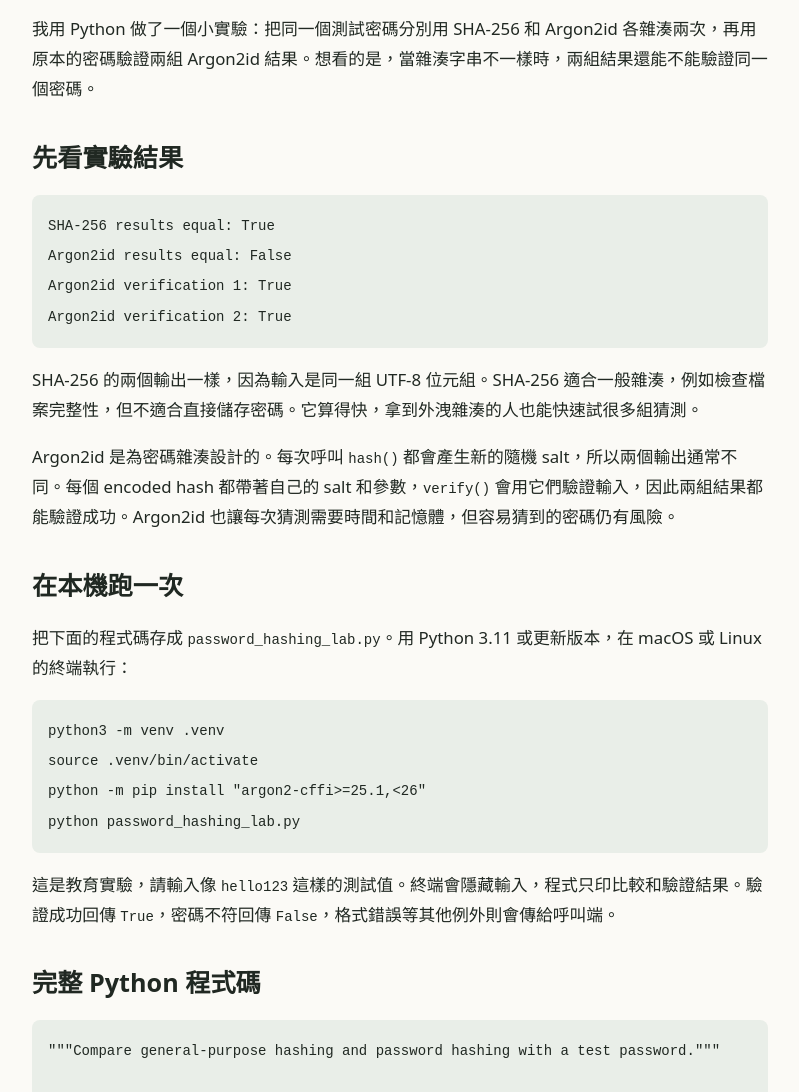
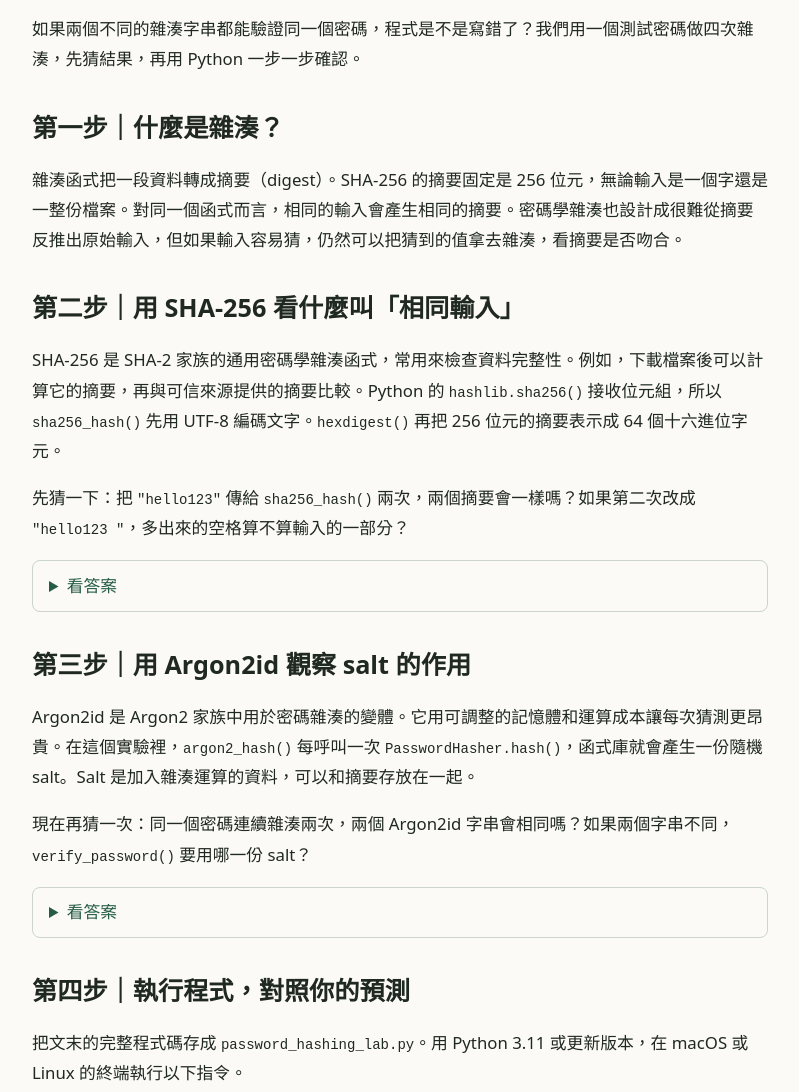
Before and after one commit to Eleanorecheng/password-hashing-lab, a plain HTML site: page index.html in a window 1280 px wide. Shown: the part 302-1394 px from the top of the page, without its empty margins (240-1039 px from the left). Drawn offline with Linux system fonts and the light colour scheme.

Commit message:
Teach password hashing through guided exercises

```diff
--- a/index.html
+++ b/index.html
@@ -15,6 +15,8 @@ header { padding-bottom: 1.5rem; border-bottom: 1px solid var(--line); }
 header p { color: var(--accent); }
 h1 { font-size: clamp(2rem, 6vw, 3.5rem); line-height: 1.2; margin: .4em 0; }
 h2 { margin-top: 2.2rem; line-height: 1.35; }
+details { padding: .6rem 1rem; border: 1px solid var(--line); border-radius: .5rem; }
+summary { cursor: pointer; color: var(--accent); }
 a { color: var(--accent); text-underline-offset: .2em; }
 pre { padding: 1rem; overflow-x: auto; background: var(--code); border-radius: .5rem; }
 code { font: .875rem/1.6 ui-monospace, monospace; }
@@ -27,23 +29,41 @@ code { font: .875rem/1.6 ui-monospace, monospace; }
 <p>Password Hashing Lab</p>
 <h1>同一個密碼，為什麼會有兩個雜湊？</h1>
 </header>
-<p>我用 Python 做了一個小實驗：把同一個測試密碼分別用 SHA-256 和 Argon2id 各雜湊兩次，再用原本的密碼驗證兩組 Argon2id 結果。想看的是，當雜湊字串不一樣時，兩組結果還能不能驗證同一個密碼。</p>
+<p>如果兩個不同的雜湊字串都能驗證同一個密碼，程式是不是寫錯了？我們用一個測試密碼做四次雜湊，先猜結果，再用 Python 一步一步確認。</p>
 
-<h2>先看實驗結果</h2>
+<h2>第一步｜什麼是雜湊？</h2>
+<p>雜湊函式把一段資料轉成摘要（digest）。SHA-256 的摘要固定是 256 位元，無論輸入是一個字還是一整份檔案。對同一個函式而言，相同的輸入會產生相同的摘要。密碼學雜湊也設計成很難從摘要反推出原始輸入，但如果輸入容易猜，仍然可以把猜到的值拿去雜湊，看摘要是否吻合。</p>
+
+<h2>第二步｜用 SHA-256 看什麼叫「相同輸入」</h2>
+<p>SHA-256 是 SHA-2 家族的通用密碼學雜湊函式，常用來檢查資料完整性。例如，下載檔案後可以計算它的摘要，再與可信來源提供的摘要比較。Python 的 <code>hashlib.sha256()</code> 接收位元組，所以 <code>sha256_hash()</code> 先用 UTF-8 編碼文字。<code>hexdigest()</code> 再把 256 位元的摘要表示成 64 個十六進位字元。</p>
+<p>先猜一下：把 <code>"hello123"</code> 傳給 <code>sha256_hash()</code> 兩次，兩個摘要會一樣嗎？如果第二次改成 <code>"hello123 "</code>，多出來的空格算不算輸入的一部分？</p>
+<details><summary>看答案</summary><p>第一次比較會得到 <code>True</code>。加上空格後，UTF-8 位元組已經變了，這兩個測試值的摘要不同。SHA-256 算得快，這對檔案完整性檢查有用，但直接用來儲存密碼會讓取得雜湊的人快速測試大量猜測。</p></details>
+
+<h2>第三步｜用 Argon2id 觀察 salt 的作用</h2>
+<p>Argon2id 是 Argon2 家族中用於密碼雜湊的變體。它用可調整的記憶體和運算成本讓每次猜測更昂貴。在這個實驗裡，<code>argon2_hash()</code> 每呼叫一次 <code>PasswordHasher.hash()</code>，函式庫就會產生一份隨機 salt。Salt 是加入雜湊運算的資料，可以和摘要存放在一起。</p>
+<p>現在再猜一次：同一個密碼連續雜湊兩次，兩個 Argon2id 字串會相同嗎？如果兩個字串不同，<code>verify_password()</code> 要用哪一份 salt？</p>
+<details><summary>看答案</summary><p>兩個字串通常不同。每個 encoded hash 都帶著自己的 salt、版本、成本參數和摘要。驗證時，函式庫從該字串讀取原本的 salt 和參數，用你這次輸入的密碼重算，再檢查摘要是否吻合。用新 salt 再呼叫一次 <code>hash()</code>，測到的是一次新的雜湊。</p></details>
+
+<h2>第四步｜執行程式，對照你的預測</h2>
+<p>把文末的完整程式碼存成 <code>password_hashing_lab.py</code>。用 Python 3.11 或更新版本，在 macOS 或 Linux 的終端執行以下指令。</p>
+<pre><code>python3 -m venv .venv
+source .venv/bin/activate
+python -m pip install "argon2-cffi&gt;=25.1,&lt;26"
+python password_hashing_lab.py</code></pre>
+<p>輸入一次性測試值，例如 <code>hello123</code>。終端會隱藏輸入，程式只印出比較與驗證結果。</p>
 <pre><code>SHA-256 results equal: True
 Argon2id results equal: False
 Argon2id verification 1: True
 Argon2id verification 2: True</code></pre>
-<p>SHA-256 的兩個輸出一樣，因為輸入是同一組 UTF-8 位元組。SHA-256 適合一般雜湊，例如檢查檔案完整性，但不適合直接儲存密碼。它算得快，拿到外洩雜湊的人也能快速試很多組猜測。</p>
-<p>Argon2id 是為密碼雜湊設計的。每次呼叫 <code>hash()</code> 都會產生新的隨機 salt，所以兩個輸出通常不同。每個 encoded hash 都帶著自己的 salt 和參數，<code>verify()</code> 會用它們驗證輸入，因此兩組結果都能驗證成功。Argon2id 也讓每次猜測需要時間和記憶體，但容易猜到的密碼仍有風險。</p>
+<p>前兩行比較的是字串，後兩行問的是輸入能否通過各自的驗證。把第二行的 <code>False</code> 和後兩行的 <code>True</code> 放在一起看，就能區分「兩個雜湊一不一樣」和「密碼對不對」。</p>
 
-<h2>在本機跑一次</h2>
-<p>把下面的程式碼存成 <code>password_hashing_lab.py</code>。用 Python 3.11 或更新版本，在 macOS 或 Linux 的終端執行：</p>
-<pre><code>python3 -m venv .venv
-source .venv/bin/activate
-python -m pip install "argon2-cffi&gt;=25.1,&lt;26"
-python password_hashing_lab.py</code></pre>
-<p>這是教育實驗，請輸入像 <code>hello123</code> 這樣的測試值。終端會隱藏輸入，程式只印比較和驗證結果。驗證成功回傳 <code>True</code>，密碼不符回傳 <code>False</code>，格式錯誤等其他例外則會傳給呼叫端。</p>
+<h2>加練｜故意給一個錯誤密碼</h2>
+<p>留在同一個資料夾，輸入 <code>python</code> 進入互動模式。先猜最後兩行會各回傳什麼，再逐行執行。</p>
+<pre><code>from password_hashing_lab import argon2_hash, verify_password
+encoded = argon2_hash("hello123")
+verify_password("hello123", encoded)
+verify_password("hello124", encoded)</code></pre>
+<details><summary>看答案</summary><p>第一個驗證回傳 <code>True</code>，第二個回傳 <code>False</code>。如果把 <code>encoded</code> 換成無效的雜湊字串，程式會讓例外傳給呼叫端。這讓呼叫端能分辨密碼輸入錯誤和雜湊資料格式出錯。</p></details>
 
 <h2>完整 Python 程式碼</h2>
 <pre tabindex="0"><code>"""Compare general-purpose hashing and password hashing with a test password."""
@@ -117,6 +137,8 @@ if __name__ == "__main__":
 
 <h2>參考資料</h2>
 <ul>
+<li><a href="https://csrc.nist.gov/pubs/fips/180-4/upd1/final">NIST FIPS 180-4 Secure Hash Standard</a></li>
+<li><a href="https://www.rfc-editor.org/rfc/rfc9106.html">RFC 9106 Argon2</a></li>
 <li><a href="https://argon2-cffi.readthedocs.io/en/stable/api.html">argon2-cffi API Reference</a></li>
 <li><a href="https://cheatsheetseries.owasp.org/cheatsheets/Password_Storage_Cheat_Sheet.html">OWASP Password Storage Cheat Sheet</a></li>
 </ul>
```
